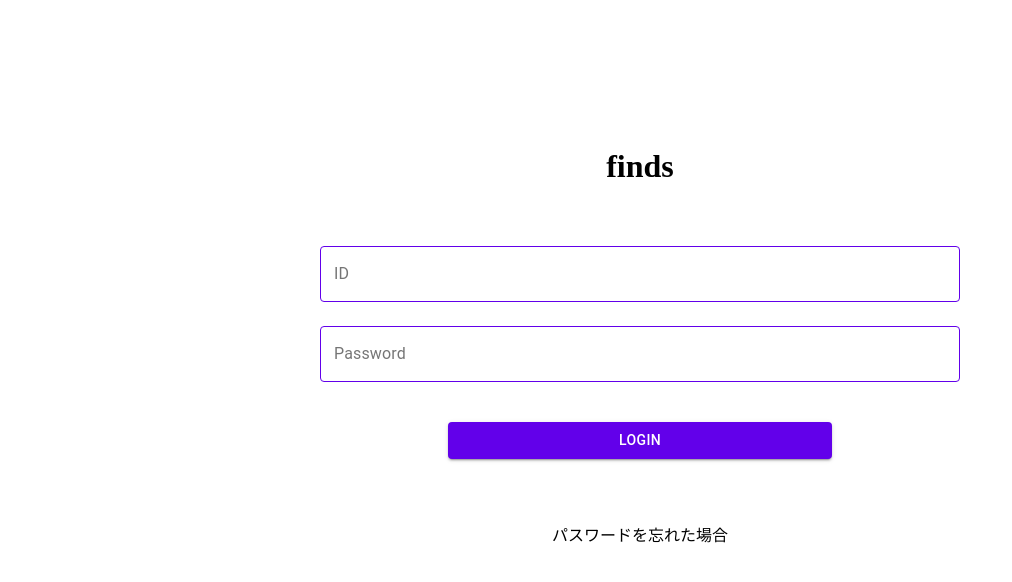
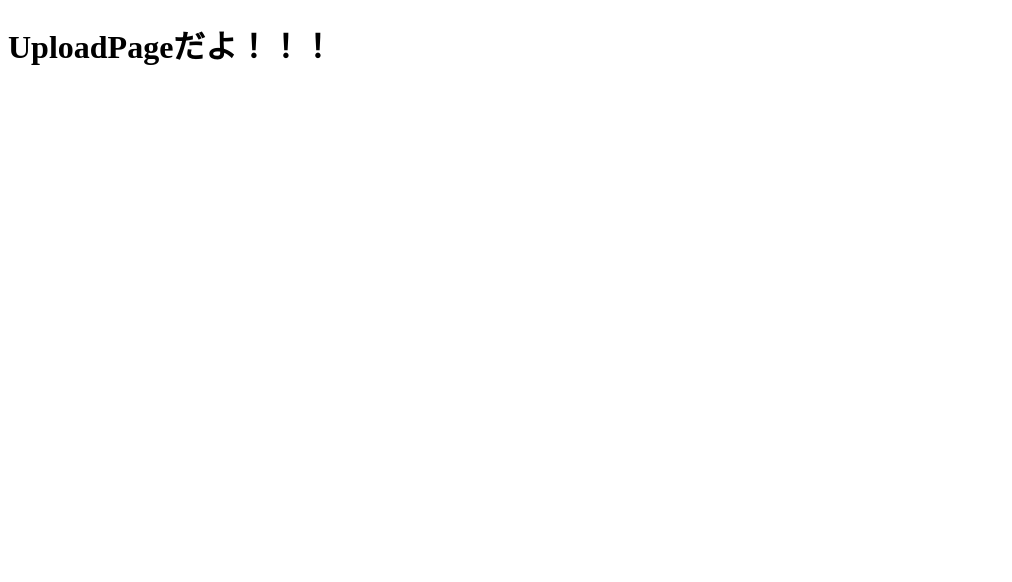
Before and after one commit to ICT-FUNney/finds, a React (Create React App) app in the folder client/finds_client/: page /UploadPage in a window 1280 px wide. Shown: the top 582 px of the page, without its empty margins (0-1012 px from the left). Built offline with nearby package versions, Linux system fonts and the light colour scheme.

Commit message:
[add]URLからUploadPage画面に遷移する

```diff
--- a/client/finds_client/src/App.js
+++ b/client/finds_client/src/App.js
@@ -8,20 +8,21 @@ import Home from "./components/home";
 import Error from "./components/Error";
 import DocumentDetailPage from "./components/DocumentDetailPage";
 import MyPage from "./components/myPage";
+import UploadPage from "./components/UploadPage";
 import TopAppBar from './components/TopAppBar';
 
 function App() {
   var url = window.location.href;
   return (
     <div>
-
       <ConnectedRouter history={history}>
         <Switch>
           <Route exact path="/login" component={Login} />
           <Route exact path="/home" component={Home} />
           <Route path="/detail" component={DocumentDetailPage} />
-        <Route exact path="/result" component={Result}/>
+          <Route exact path="/result" component={Result} />
           <Route exact path="/myPage" component={MyPage} />
+          <Route exact path="/UploadPage" component={UploadPage} />
           <Route path="/" component={Login} />
         </Switch>
       </ConnectedRouter>
--- /dev/null
+++ b/client/finds_client/src/components/UploadPage.js
@@ -0,0 +1,12 @@
+import React, { useState } from 'react';
+import { withRouter } from 'react-router';
+import '../styles/login.css';
+
+const UploadPage = props => {
+    return (
+        <div>
+            <h1>UploadPageだよ！！！</h1>
+        </div>
+    )
+}
+export default withRouter(UploadPage)
```
Lines whose indentation alone changed are shown as unchanged.
